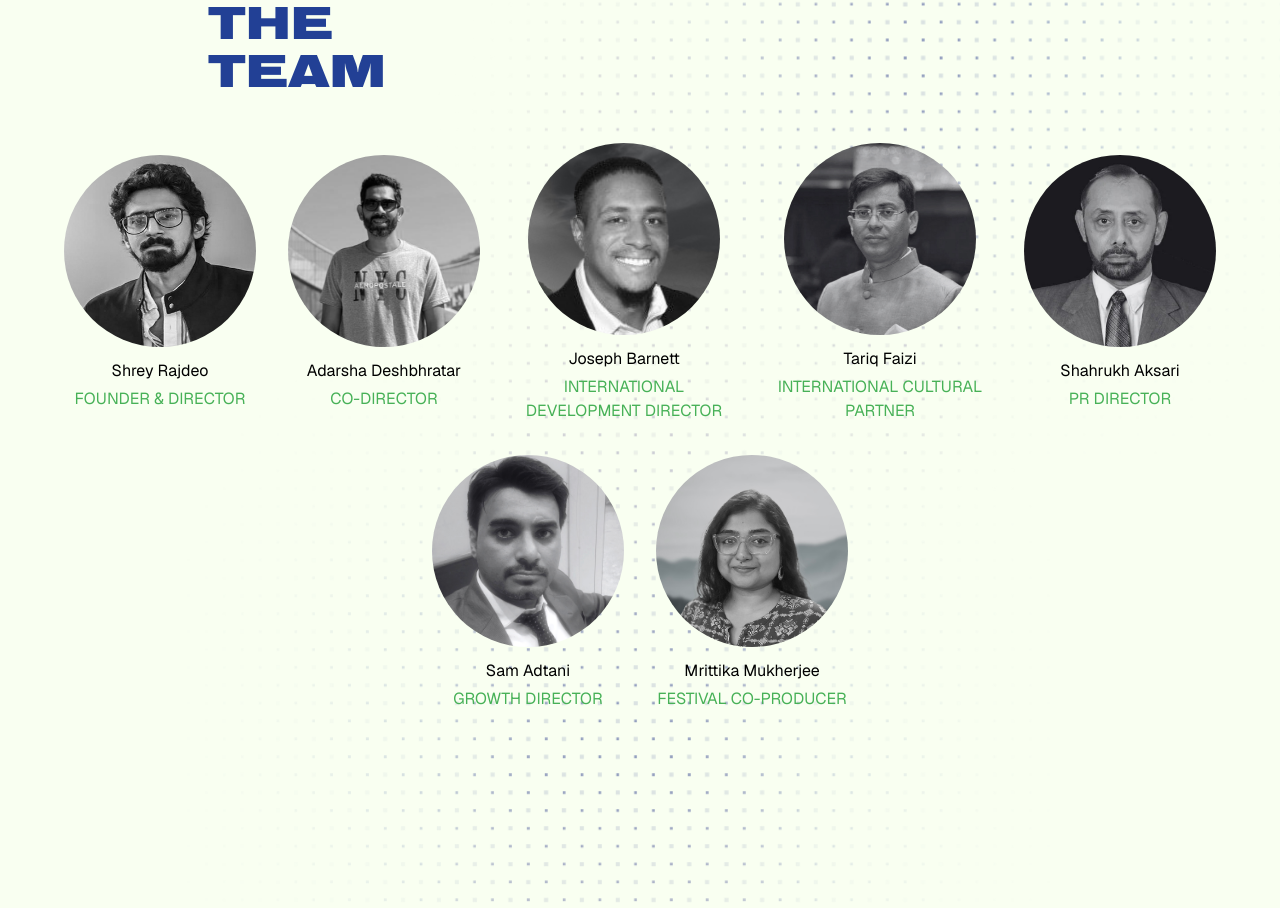
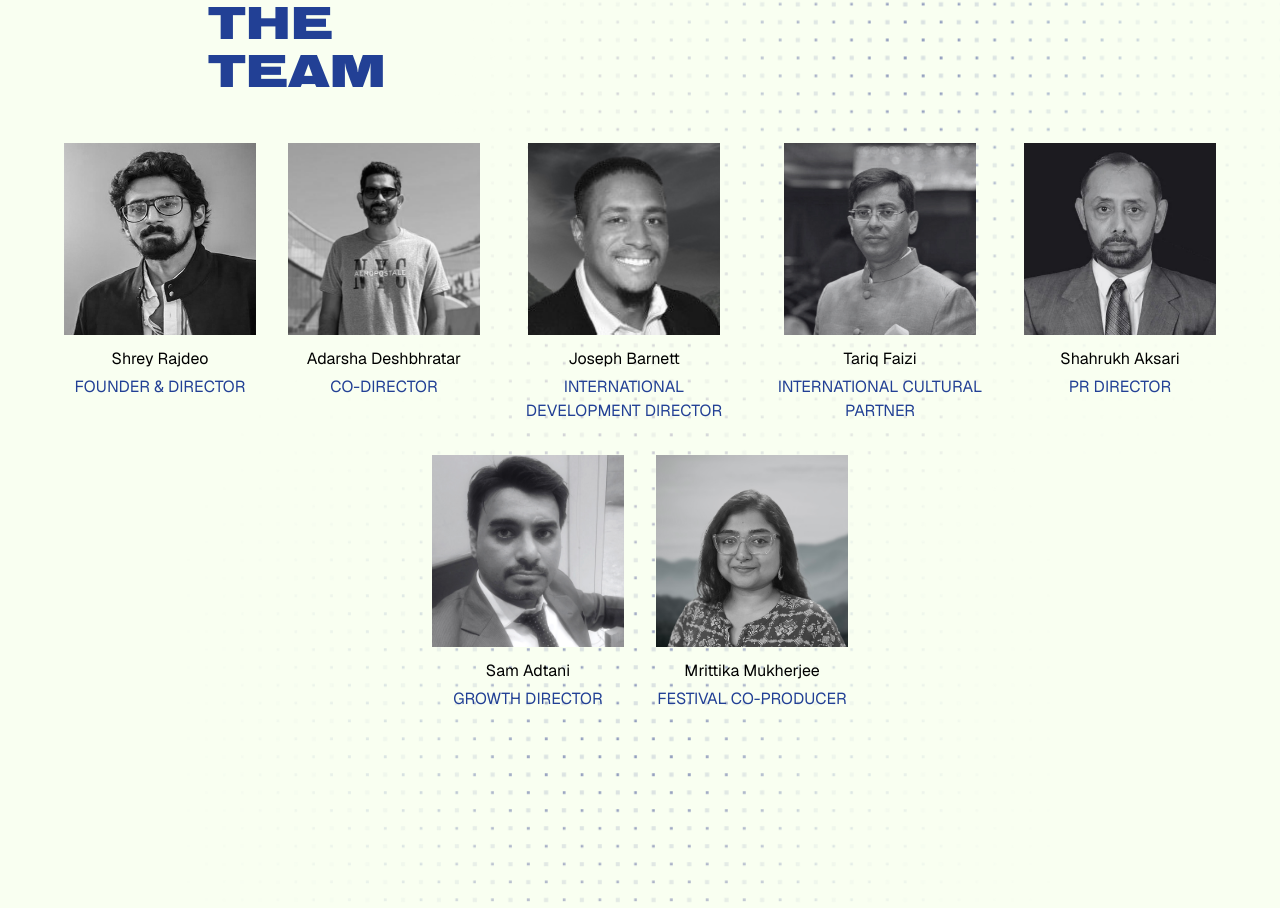
Before and after one commit to mukeshkr2024/dhruma, a React (Vite) app: page / in a window 1280 px wide. Shown: the part 4861-5769 px from the top of the page. Built offline with nearby package versions, Linux system fonts and the light colour scheme.

Commit message:
feat: enhance Home component layout and update SponsorForm for submit success feedback

```diff
--- a/src/features/index/components/Home.tsx
+++ b/src/features/index/components/Home.tsx
@@ -530,7 +530,7 @@ export const Home = () => {
                     Team                </motion.h3>
 
                 <motion.div
-                    className="flex flex-wrap max-w-6xl mx-auto items-center justify-center gap-4 md:gap-8"
+                    className="flex flex-wrap max-w-6xl mx-auto items-start justify-center gap-4 md:gap-8"
                     initial={{ opacity: 0 }}
                     animate={peopleInView ? { opacity: 1 } : {}}
                     transition={{ duration: 0.6, delay: 0.4 }}
@@ -545,7 +545,7 @@ export const Home = () => {
                             whileHover={{ y: -5 }}
                         >
                             <motion.div
-                                className="mb-2 w-32 h-32 sm:w-40 sm:h-40 lg:w-48 lg:h-48 relative rounded-full overflow-hidden"
+                                className="mb-2 w-32 h-32 sm:w-40 sm:h-40 lg:w-48 lg:h-48 relative  overflow-hidden"
                                 whileHover={{ scale: 1.05 }}
                                 transition={{ type: "spring", stiffness: 300, damping: 10 }}
                             >
@@ -557,7 +557,7 @@ export const Home = () => {
                                 />
                             </motion.div>
                             <span>{team.name}</span>
-                            <span className="uppercase text-[#47B157] max-w-56 text-center">{team.role}</span>
+                            <span className="uppercase text-[#224095] max-w-56 text-center">{team.role}</span>
                         </motion.div>
                     ))}
                 </motion.div>
--- a/src/features/sponsers/components/SponserForm.tsx
+++ b/src/features/sponsers/components/SponserForm.tsx
@@ -1,7 +1,7 @@
 "use client";
 
 import axios from "axios";
-import { useState, useCallback, type FormEvent } from "react";
+import { useState, useCallback, type FormEvent, useEffect } from "react";
 
 interface FormData {
     fullName: string;
@@ -138,6 +138,16 @@ export const SponsorForm = () => {
         [formData, validateForm, initialFormState]
     );
 
+    useEffect(() => {
+        if (submitSuccess) {
+            const timer = setTimeout(() => {
+                setSubmitSuccess(false);
+            }, 5000);
+            return () => clearTimeout(timer);
+        }
+    }, [submitSuccess]);
+
+
     return (
         <div className="p-4 md:p-8 font-sans w-full my-16">
             <div className="max-w-3xl mx-auto flex flex-col gap-y-4 md:gap-y-6">
```
